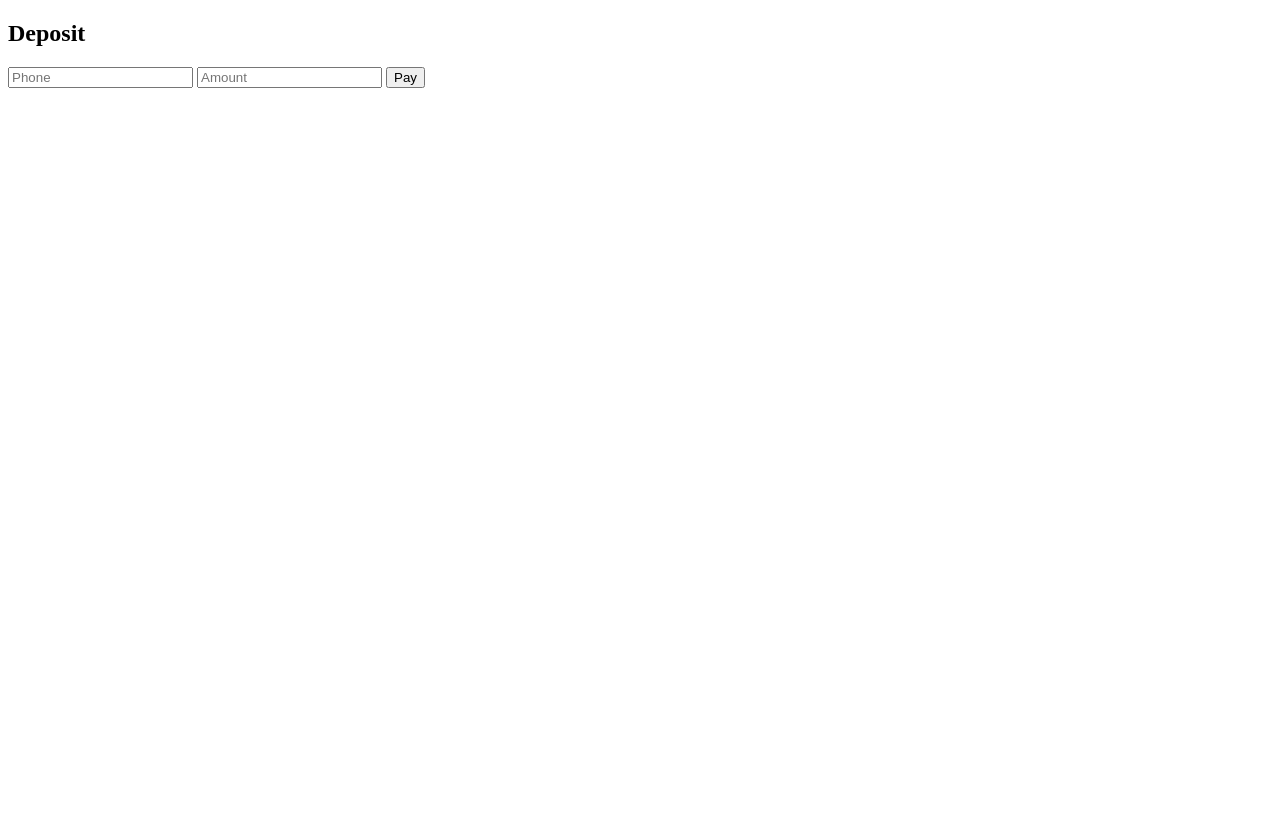
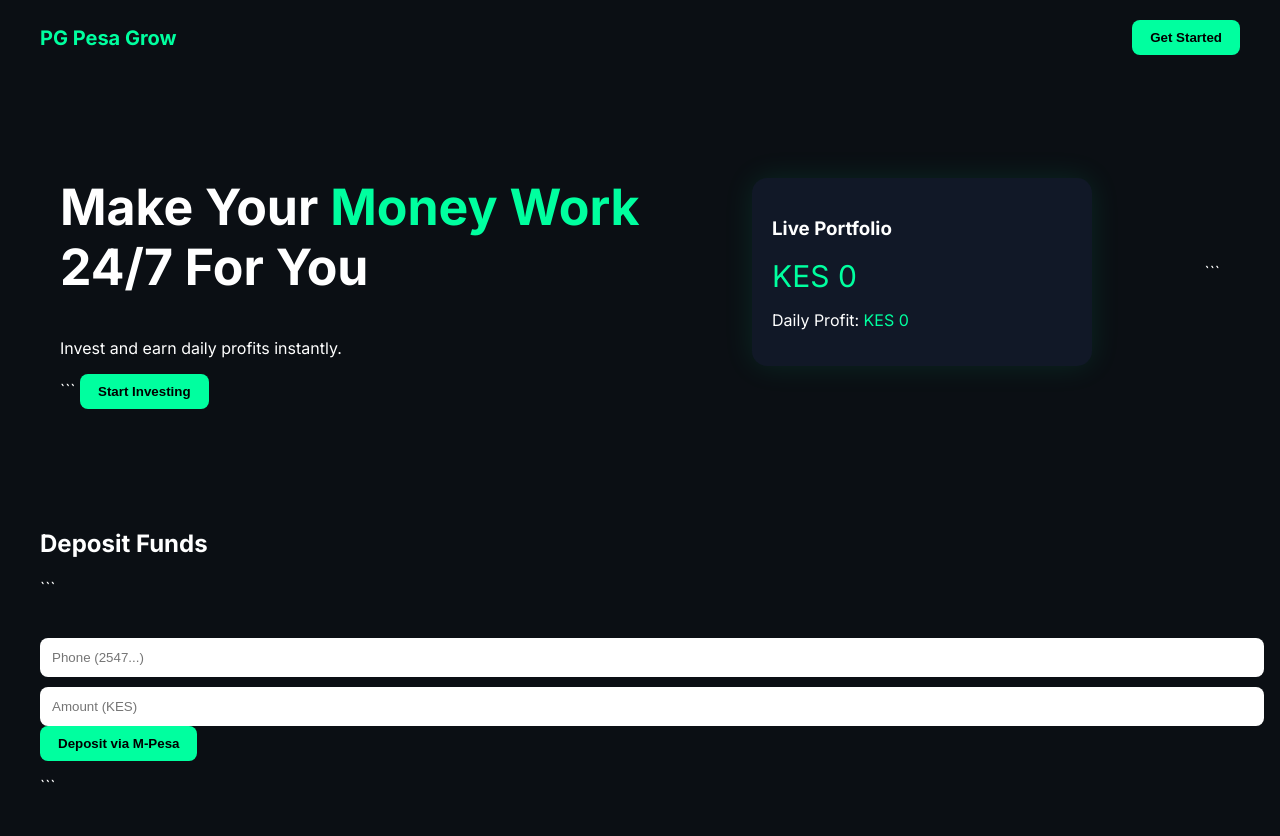
Before and after one commit to mwebidouglas08-netizen/pesa-grow-pro, a website: page frontend/index.html in a window 1280 px wide. Before the commit the page ends 800 px from the top, so only its background shows below. Drawn offline with Linux system fonts and the light colour scheme.

Commit message:
Update index.html

````diff
--- a/frontend/index.html
+++ b/frontend/index.html
@@ -1,37 +1,201 @@
 <!DOCTYPE html>
-<html>
+
+<html lang="en">
 <head>
+<meta charset="UTF-8">
+<meta name="viewport" content="width=device-width, initial-scale=1.0">
 <title>Pesa Grow</title>
+
+<!-- Google Font -->
+
+<link href="https://fonts.googleapis.com/css2?family=Inter:wght@300;400;600;700&display=swap" rel="stylesheet">
+
+<style>
+body {
+    margin: 0;
+    font-family: 'Inter', sans-serif;
+    background: #0b0f14;
+    color: white;
+}
+
+/* NAVBAR */
+nav {
+    display: flex;
+    justify-content: space-between;
+    padding: 20px 40px;
+    align-items: center;
+}
+
+.logo {
+    font-weight: 700;
+    color: #00ff9f;
+    font-size: 20px;
+}
+
+button {
+    background: #00ff9f;
+    border: none;
+    padding: 10px 18px;
+    border-radius: 8px;
+    cursor: pointer;
+    font-weight: 600;
+}
+
+/* HERO */
+.hero {
+    display: flex;
+    justify-content: space-between;
+    padding: 60px;
+    align-items: center;
+}
+
+.hero-text h1 {
+    font-size: 50px;
+    line-height: 1.2;
+}
+
+.green {
+    color: #00ff9f;
+}
+
+.card {
+    background: #111827;
+    padding: 20px;
+    border-radius: 15px;
+    width: 300px;
+    box-shadow: 0 0 30px rgba(0,255,159,0.1);
+}
+
+/* FORM */
+.form {
+    margin-top: 30px;
+}
+
+input {
+    width: 100%;
+    padding: 12px;
+    margin-top: 10px;
+    border-radius: 8px;
+    border: none;
+}
+
+.status {
+    margin-top: 15px;
+    font-weight: bold;
+}
+
+/* DASHBOARD */
+.dashboard {
+    padding: 40px;
+}
+
+.balance {
+    font-size: 30px;
+    color: #00ff9f;
+}
+
+</style>
+
 </head>
+
 <body>
-<h2>Deposit</h2>
-<input id="phone" placeholder="Phone"/>
-<input id="amount" placeholder="Amount"/>
-<button onclick="pay()">Pay</button>
-<p id="status"></p>
+
+<nav>
+    <div class="logo">PG Pesa Grow</div>
+    <button onclick="scrollToForm()">Get Started</button>
+</nav>
+
+<section class="hero">
+    <div class="hero-text">
+        <h1>
+            Make Your <span class="green">Money Work</span><br>
+            24/7 For You
+        </h1>
+        <p>Invest and earn daily profits instantly.</p>
+
+```
+    <button onclick="scrollToForm()">Start Investing</button>
+</div>
+
+<div class="card">
+    <h3>Live Portfolio</h3>
+    <div class="balance" id="balance">KES 0</div>
+    <p>Daily Profit: <span class="green" id="profit">KES 0</span></p>
+</div>
+```
+
+</section>
+
+<section class="dashboard">
+    <h2>Deposit Funds</h2>
+
+```
+<div class="form">
+    <input id="phone" placeholder="Phone (2547...)" />
+    <input id="amount" placeholder="Amount (KES)" />
+    <button onclick="pay()">Deposit via M-Pesa</button>
+    <div class="status" id="status"></div>
+</div>
+```
+
+</section>
 
 <script>
+let userBalance = 0;
+
+// Scroll
+function scrollToForm(){
+    window.scrollTo({top: 600, behavior: 'smooth'});
+}
+
+// Deposit
 async function pay(){
     const phone = document.getElementById('phone').value;
     const amount = document.getElementById('amount').value;
 
-    const res = await fetch('http://localhost:3000/stkpush',{
+    const res = await fetch('/stkpush',{
         method:'POST',
         headers:{'Content-Type':'application/json'},
         body: JSON.stringify({phone,amount})
     });
 
     const data = await res.json();
-    checkStatus(data.id);
+    checkStatus(data.id, amount);
 }
 
-async function checkStatus(id){
-    setInterval(async ()=>{
-        const res = await fetch('http://localhost:3000/status/'+id);
+// Check payment
+async function checkStatus(id, amount){
+    const interval = setInterval(async ()=>{
+        const res = await fetch('/status/' + id);
         const data = await res.json();
-        document.getElementById('status').innerText = data.status;
+
+        document.getElementById('status').innerText = "Status: " + data.status;
+
+        if(data.status === "success"){
+            clearInterval(interval);
+
+            // Update balance
+            userBalance += Number(amount);
+            updateDashboard();
+        }
     },2000);
 }
+
+// Live profit simulation
+setInterval(()=>{
+    if(userBalance > 0){
+        let profit = userBalance * 0.02; // 2% simulation
+        userBalance += profit;
+        updateDashboard();
+    }
+},5000);
+
+// Update UI
+function updateDashboard(){
+    document.getElementById('balance').innerText = "KES " + Math.floor(userBalance);
+    document.getElementById('profit').innerText = "KES " + Math.floor(userBalance * 0.02);
+}
 </script>
+
 </body>
 </html>
````
